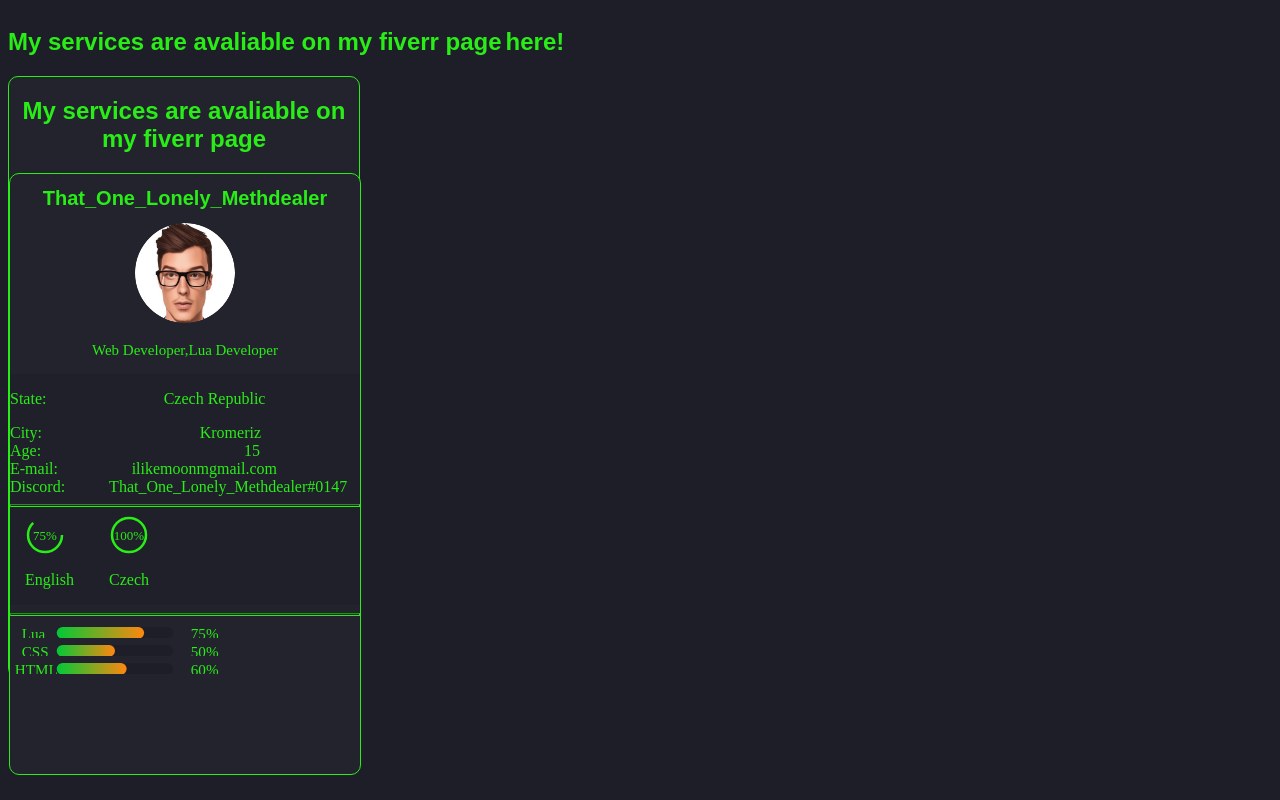
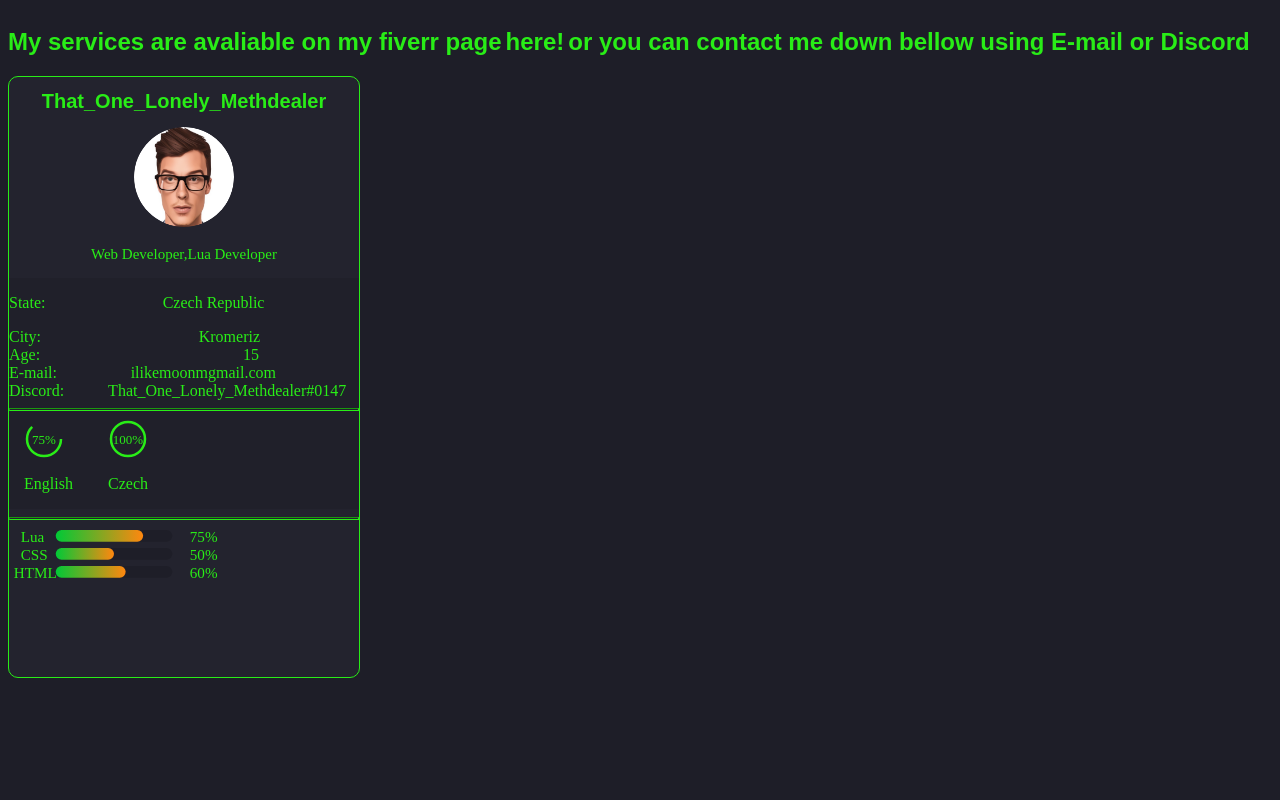
Before and after one commit to miskaslzickou/miskaslzickou.github.io, a plain HTML site: page index.html in a window 1280 px wide. Drawn offline with Linux system fonts and the light colour scheme.

Commit message:
updaated  services

```diff
--- a/index.html
+++ b/index.html
@@ -10,12 +10,12 @@
 
 
 
-    <div class="services_info"><h2 id="services-text">My services are avaliable on my fiverr page</h2>  <a class ="fiverbutton" href="https://www.fiverr.com/miskaslzickou">here!</a>
+    <div class="services_info"><h2 class="services-text">My services are avaliable on my fiverr page</h2>  <a class ="fiverbutton" href="https://www.fiverr.com/miskaslzickou">here!</a>
+      <h2 class="services-text">or you can contact me down bellow using E-mail or Discord</h2>
     </div>
-      <div class="gray-rectangle">
 
 
-    <h2 id="services-text">My services are avaliable on my fiverr page</h2>
+
     <div class="gray-rectangle">
 
 
--- a/main.css
+++ b/main.css
@@ -139,7 +139,7 @@ svg rect:last-child {
   vertical-align: top; /* align the container element to the top */
   color: #29ed17;
 }
-#services-text{
+.services-text{
 text-align: center;
 color: #29ed17;
 font-family: sans-serif;
```
